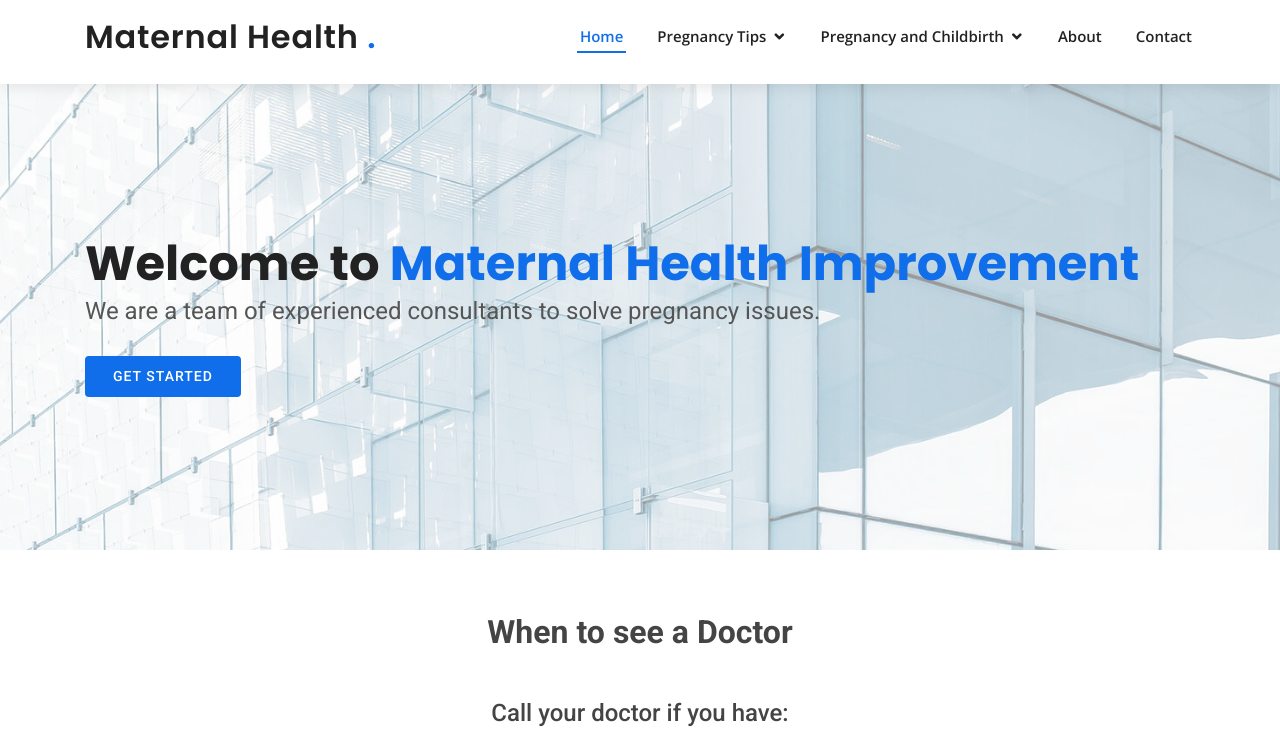
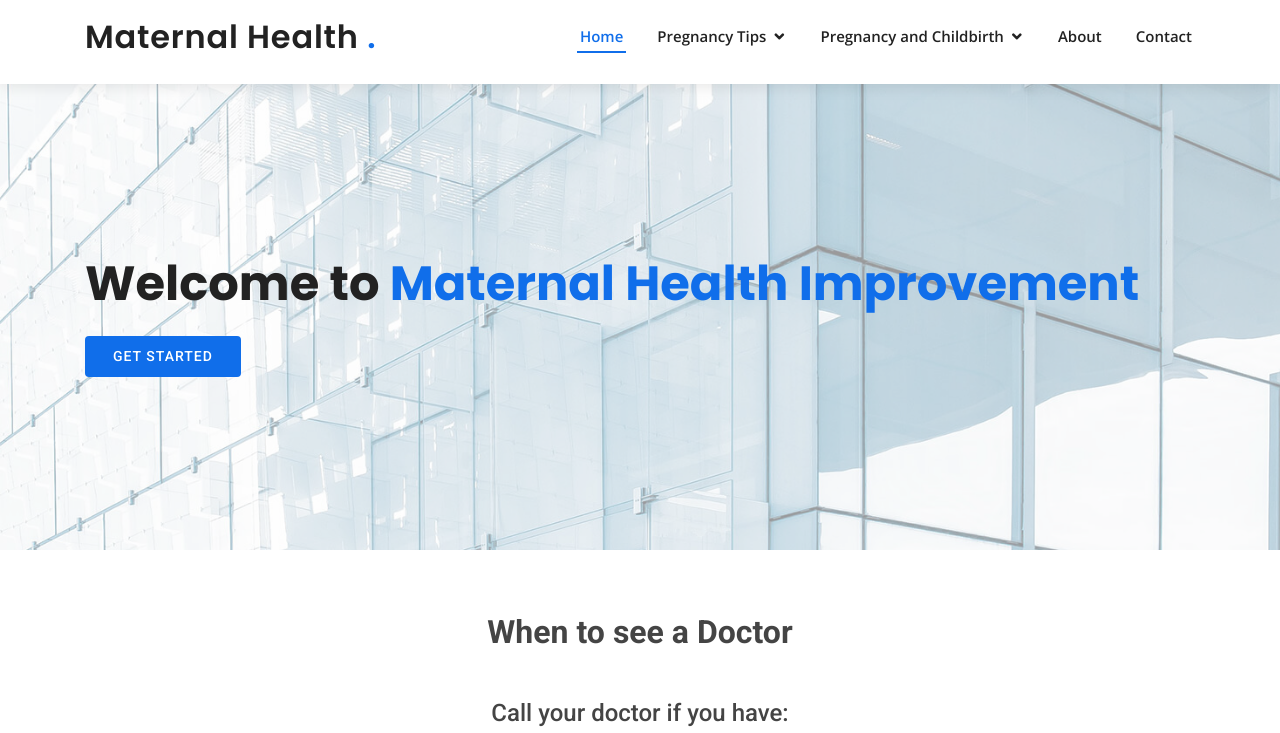
Before and after one commit to YashSali0618/PWA-Maternal-Health, a plain HTML site: page WhenToSeeDoctor.html in a window 1280 px wide. Shown: the part 50-783 px from the top of the page. Drawn offline with nearby package versions, Linux system fonts and the light colour scheme.

Commit message:
Hero h2 removed

```diff
--- a/WhenToSeeDoctor.html
+++ b/WhenToSeeDoctor.html
@@ -97,7 +97,7 @@ div.text-para{
     <div class="container" data-aos="zoom-out" data-aos-delay="100">
       <h1>Welcome to <span>Maternal Health Improvement </span>
       </h1>
-      <h2>We are a team of experienced consultants to solve pregnancy issues.</h2>
+      <br>
       <div class="d-flex">
         <a href="#main" class="btn-get-started scrollto">Get Started</a>
       </div>
```
